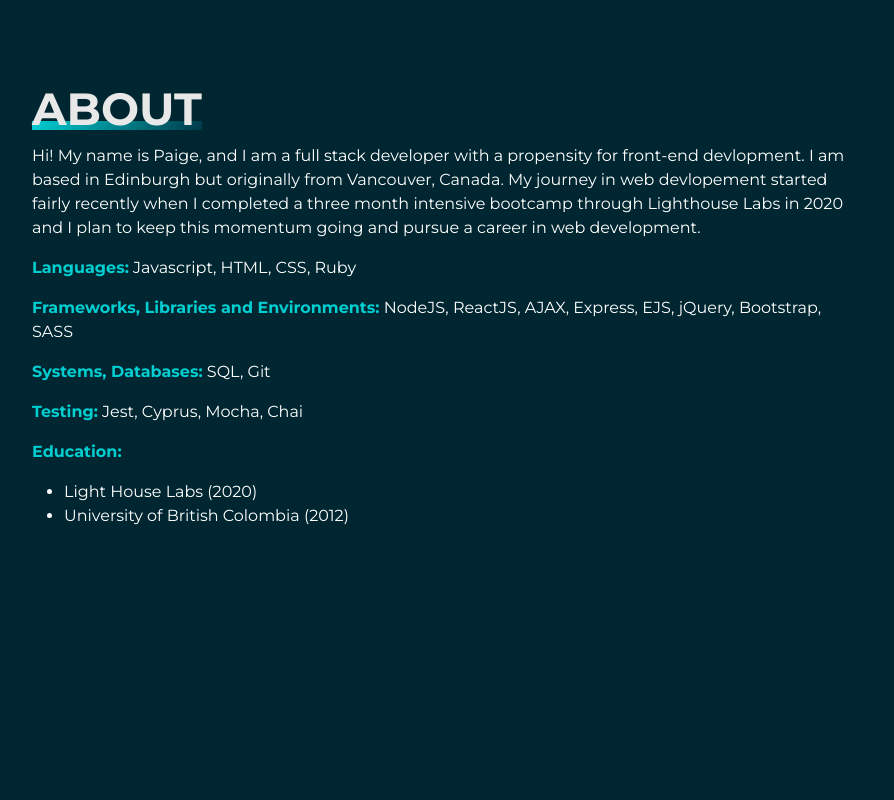
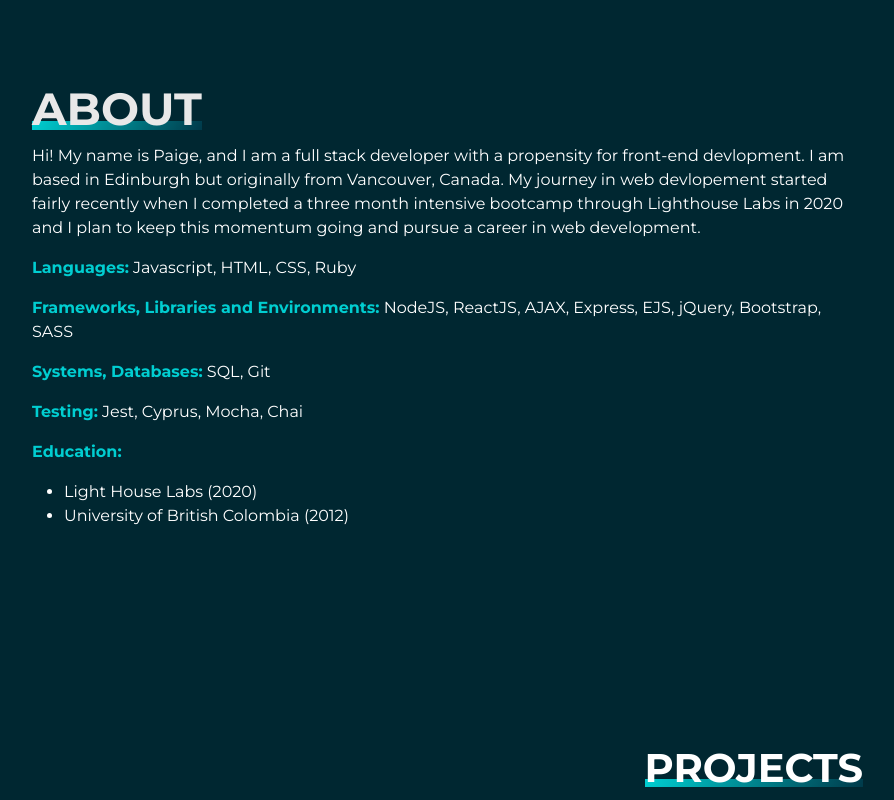
Before and after one commit to paigelindahl/developer-portfolio, a React (Create React App) app in the folder front-end/: page / in a window 1280 px wide. Shown: the part 774-1574 px from the top of the page, without its empty margins (50-944 px from the left). Before the commit the page ends 1318 px from the top, so only its background shows below. Built offline with nearby package versions, Linux system fonts and the light colour scheme; a web font is replaced by a local one.

Commit message:
adds react-scroll

```diff
--- a/front-end/src/App.js
+++ b/front-end/src/App.js
@@ -1,16 +1,23 @@
 import './App.css';
+import React, { useRef, useEffect } from "react";
 import Navigate from './components/Navigate';
 import HomePage from './components/HomePage';
 import About from './components/About';
+import Projects from './components/Projects';
 
 
+// const useMountEffect = fun => useEffect(fun, []);
 
 function App() {
+  const myRef = useRef(null);
+  const executeScroll = () => myRef.current.scrollIntoView();
+  // useMountEffect(executeScroll);
   return (
     <div className="App">
-      <Navigate></Navigate>
-      <HomePage></HomePage>
-      <About></About>
+      <Navigate executeScroll={executeScroll}></Navigate>
+      <HomePage executeScroll={executeScroll}></HomePage>
+      <About myRef={myRef} ></About>
+      <Projects ></Projects>
 
     </div>
   );
--- a/front-end/src/components/About.jsx
+++ b/front-end/src/components/About.jsx
@@ -3,10 +3,12 @@ import Container from 'react-bootstrap/Container';
 import Row from 'react-bootstrap/Row';
 import Col from 'react-bootstrap/Col';
 import Fade from 'react-reveal/Fade';
+
 import '../styles/About.scss';
 import '../styles/General.scss';
 
 export default function About(props) {
+
 
 
   return (
@@ -14,21 +16,21 @@ export default function About(props) {
       <Fade up duration={2000}>
         <Container className="about-container">
           <Row>
-            <Col className="col-9">
-              <div >
+            <Col className="col-12 col-sm-9">
+              <div ref={props.myRef}>
                 <h1 className="title"><span className="underline--magical">About</span></h1>
               </div>
             </Col>
           </Row>
           <Row>
-            <Col className="col-9">
+            <Col className="col-12 col-sm-9">
               <div>
                 <p><span className="hi-my-name-is">Hi! My name is Paige,</span>  and I am a full stack developer with a propensity for front-end devlopment. I am based in Edinburgh but originally from Vancouver, Canada. My journey in web devlopement started fairly recently when I completed a three month intensive bootcamp through Lighthouse Labs in 2020 and I plan to keep this momentum going and pursue a career in web development.</p>
               </div>
             </Col>
           </Row>
           <Row>
-            <Col className="col-9">
+            <Col className="col-12 col-sm-9">
               <div>
                 <p><span class="turquoise bold">Languages:</span> Javascript, HTML, CSS, Ruby</p>
                 <p><span class="turquoise bold">Frameworks, Libraries and Environments:</span> NodeJS, ReactJS, AJAX, Express, EJS, jQuery, Bootstrap, SASS</p>
@@ -38,7 +40,7 @@ export default function About(props) {
             </Col>
           </Row>
           <Row>
-            <Col className="col-9">
+            <Col className="col-12 col-sm-9">
               <div>
                 <p><span class="turquoise bold">Education:</span></p>
                 <ul>
--- a/front-end/src/components/Button.jsx
+++ b/front-end/src/components/Button.jsx
@@ -6,7 +6,7 @@ export default function Button(props) {
 
   return (
     <>
-      <div className="btn btn-one">
+      <div className="btn btn-one" onClick={props.executeScroll}>
         <span>{props.text}</span>
       </div>
 
--- a/front-end/src/components/HomePage.jsx
+++ b/front-end/src/components/HomePage.jsx
@@ -49,7 +49,7 @@ export default function Homepage(props) {
           <Col>
             <h5>Hi! My name is</h5>
             <SplitText firstText="Paige Lindahl," secondText="Web developer."></SplitText>
-            <Button text="About me"></Button>
+            <Button text="About me" executeScroll={props.executeScroll}></Button>
           </Col>
         </Row>
       </Container>
--- a/front-end/src/components/Navigate.jsx
+++ b/front-end/src/components/Navigate.jsx
@@ -7,6 +7,7 @@ import '../styles/Nav.scss';
 export default function Navigate(props) {
 
 
+
   return (
     <>
       <Nav className="justify-content-end navigation" activeKey="/home">
@@ -14,7 +15,7 @@ export default function Navigate(props) {
           <Nav.Link className="nav-link" href="/home">Home</Nav.Link>
         </Nav.Item>
         <Nav.Item>
-          <Nav.Link className="nav-link" eventKey="link-1">About</Nav.Link>
+          <Nav.Link className="nav-link" eventKey="link-1" onClick={props.executeScroll}>About</Nav.Link>
         </Nav.Item>
         <Nav.Item>
           <Nav.Link className="nav-link" eventKey="link-2">Projects</Nav.Link>
--- /dev/null
+++ b/front-end/src/components/Projects.jsx
@@ -0,0 +1,29 @@
+import React from 'react'
+import Fade from 'react-reveal/Fade';
+import Container from 'react-bootstrap/Container';
+import Row from 'react-bootstrap/Row';
+import Col from 'react-bootstrap/Col';
+import '../styles/Projects.scss';
+
+export default function Projects(props) {
+
+
+  return (
+    <>
+      <Fade>
+        <Container>
+          <Row>
+            <Col className="col-12 col-sm-9">
+              <div className="project-container">
+                <h1 className="title bold"><span className="underline--magical">PROJECTS</span></h1>
+
+              </div>
+            </Col>
+          </Row>
+        </Container>
+
+      </Fade>
+
+    </>
+  )
+}
--- a/front-end/src/styles/About.scss
+++ b/front-end/src/styles/About.scss
@@ -1,6 +1,7 @@
 .about-container {
   color: white;
   font-family: Montserrat;
+
   h1 {
   &.title {
     color: #e8e8e8;
--- /dev/null
+++ b/front-end/src/styles/Projects.scss
@@ -0,0 +1,6 @@
+.project-container {
+  margin-top: 200px;
+  text-align: end;
+  color: white;
+  font-family: Montserrat;
+}
```
